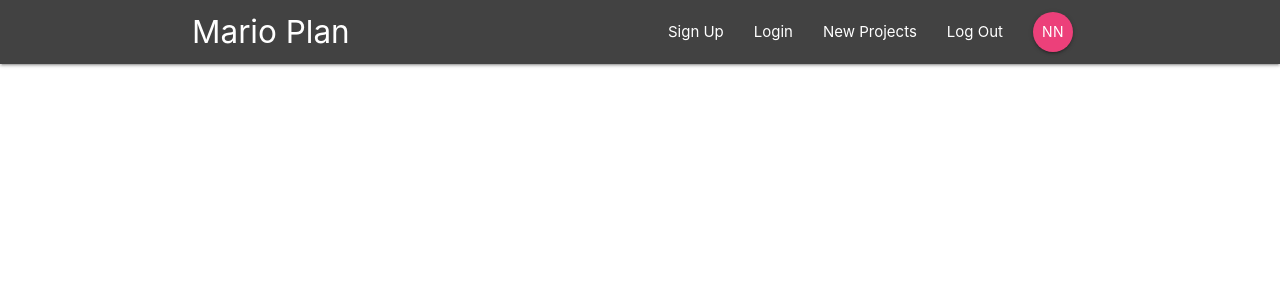
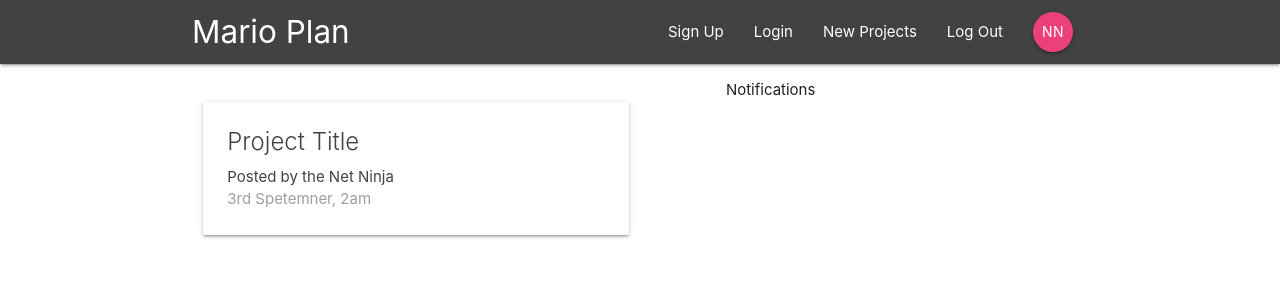
Before and after one commit to DuHerb/mario-tutorial, a React (Create React App) app: page / in a window 1280 px wide. Shown: the top 300 px of the page. Built offline with nearby package versions, Linux system fonts and the light colour scheme.

Commit message:
complete lesson 7.  extracting route parameters

```diff
--- a/src/App.js
+++ b/src/App.js
@@ -1,12 +1,18 @@
 import React from 'react';
-import { BrowserRouter } from 'react-router-dom';
+import { BrowserRouter, Switch, Route } from 'react-router-dom';
 import Navbar from './components/layout/Navbar';
+import Dashboard from './components/dashboard/Dashboard';
+import ProjectDetails from './components/projects/ProjectDetails';
 
 function App() {
   return (
     <BrowserRouter>
       <div className="App">
         <Navbar/>
+        <Switch>
+          <Route exact path='/' component={Dashboard}/>
+          <Route path='/project/:id' component={ProjectDetails} />
+        </Switch>
       </div>
     </BrowserRouter>
   );
--- a/src/components/dashboard/Dashboard.js
+++ b/src/components/dashboard/Dashboard.js
@@ -0,0 +1,20 @@
+import React, { Component } from 'react'
+import Notifications from './Notifications'
+import ProjectList from '../projects/ProjectList'
+
+export default class Dashboard extends Component {
+    render() {
+        return (
+            <div className='dashboard container'>
+                <div className="row">
+                    <div className='col s12 m6'>
+                        <ProjectList/>
+                    </div>
+                    <div className='col s12 m5 offset-m1'>
+                        <Notifications/>
+                    </div>
+                </div>
+            </div>
+        )
+    }
+}
--- a/src/components/dashboard/Notifications.js
+++ b/src/components/dashboard/Notifications.js
@@ -0,0 +1,11 @@
+import React from 'react'
+
+const Notifications = () => {
+    return (
+        <div>
+            <p>Notifications</p>
+        </div>
+    )
+}
+
+export default Notifications
--- a/src/components/projects/ProjectDetails.js
+++ b/src/components/projects/ProjectDetails.js
@@ -0,0 +1,21 @@
+import React from 'react'
+
+const ProjectDetails = (props) => {
+    const id = props.match.params.id
+    return (
+        <div className='container section project-details'>
+            <div className='card z-depth-0'>
+                <div className='card-content'>
+                    <span className='card-title'>Project Title - {id}</span>
+                    <p>Lorem Ipsom</p>
+                </div>
+                <div className='card-action grey lighten-4 grey-text'>
+                    <div>Posted by Net Ninja</div>
+                    <div>Today</div>
+                </div>
+            </div>
+        </div>
+    )
+}
+
+export default ProjectDetails
--- a/src/components/projects/ProjectList.js
+++ b/src/components/projects/ProjectList.js
@@ -0,0 +1,12 @@
+import React from 'react'
+import ProjectSummary from './ProjectSummary';
+
+const ProjectList = () => {
+    return (
+        <div className='project-list section'>
+            <ProjectSummary/>
+        </div>
+    )
+}
+
+export default ProjectList
--- a/src/components/projects/ProjectSummary.js
+++ b/src/components/projects/ProjectSummary.js
@@ -0,0 +1,19 @@
+import React from 'react'
+
+const ProjectSummary = () => {
+    return (
+        <div>
+            <div className='section project-list'>
+                <div className=' card z-depth project-summary'>
+                    <div className='card-content grey-text text-darken-3'>
+                        <span className='card-title'>Project Title</span>
+                        <p>Posted by the Net Ninja</p>
+                        <p className='grey-text'>3rd Spetemner, 2am</p>
+                    </div>
+                </div>
+            </div>
+        </div>
+    )
+}
+
+export default ProjectSummary
```
